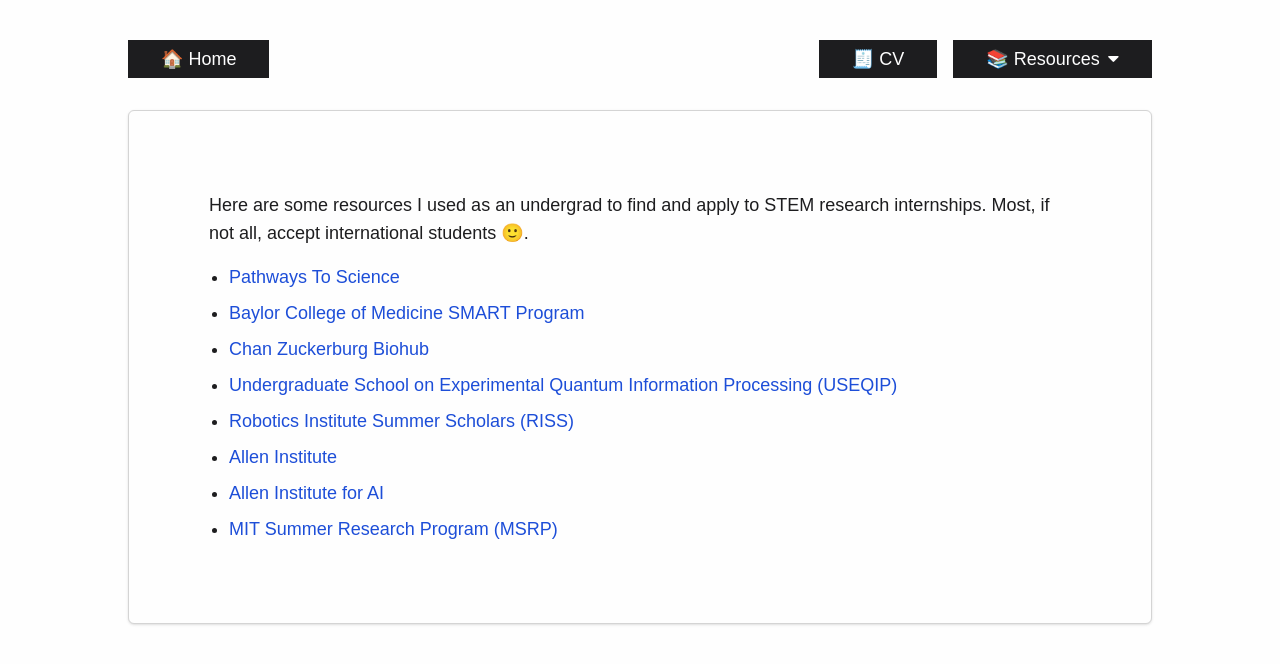
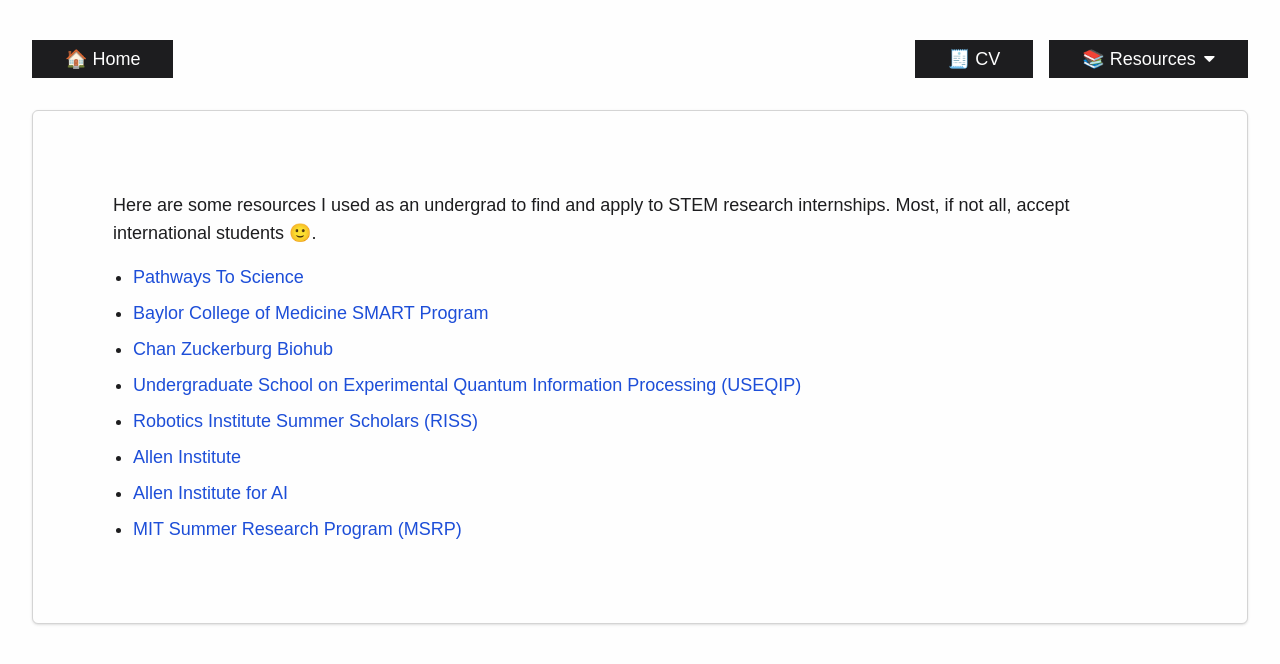
Before and after one commit to Abelgurung/abelgurung.github.io, a React (Create React App) app: page /#/undergrad_resources in a window 1280 px wide. Shown: the top 664 px of the page. Built offline with nearby package versions, Linux system fonts and the light colour scheme.

Commit message:
updating main css

```diff
--- a/src/main.css
+++ b/src/main.css
@@ -51,7 +51,7 @@ h2 {
 }
 
 .researchcontainter {
-  @apply text-base border-[#e2e2e2] bg-[#ffffff] shadow-md border-[1px] w-full md:w-3/4 flex flex-col items-center rounded-md pb-[3rem] lg:w-2/4;
+  @apply text-base border-[#e2e2e2] bg-[#ffffff] shadow-md border-[1px] w-full md:w-3/4 flex flex-col items-center rounded-md pb-[3rem];
 }
 
 .navbutton {
@@ -59,7 +59,7 @@ h2 {
 }
 
 .maincss {
-  @apply font-plex text-sm md:text-lg font-[300] color_palette px-[2rem] lg:px-[8rem] py-10 space-y-[2rem];
+  @apply font-plex text-sm md:text-lg font-[300] color_palette px-[2rem] py-10 space-y-[2rem];
 }
 
 .hero-title {
```
